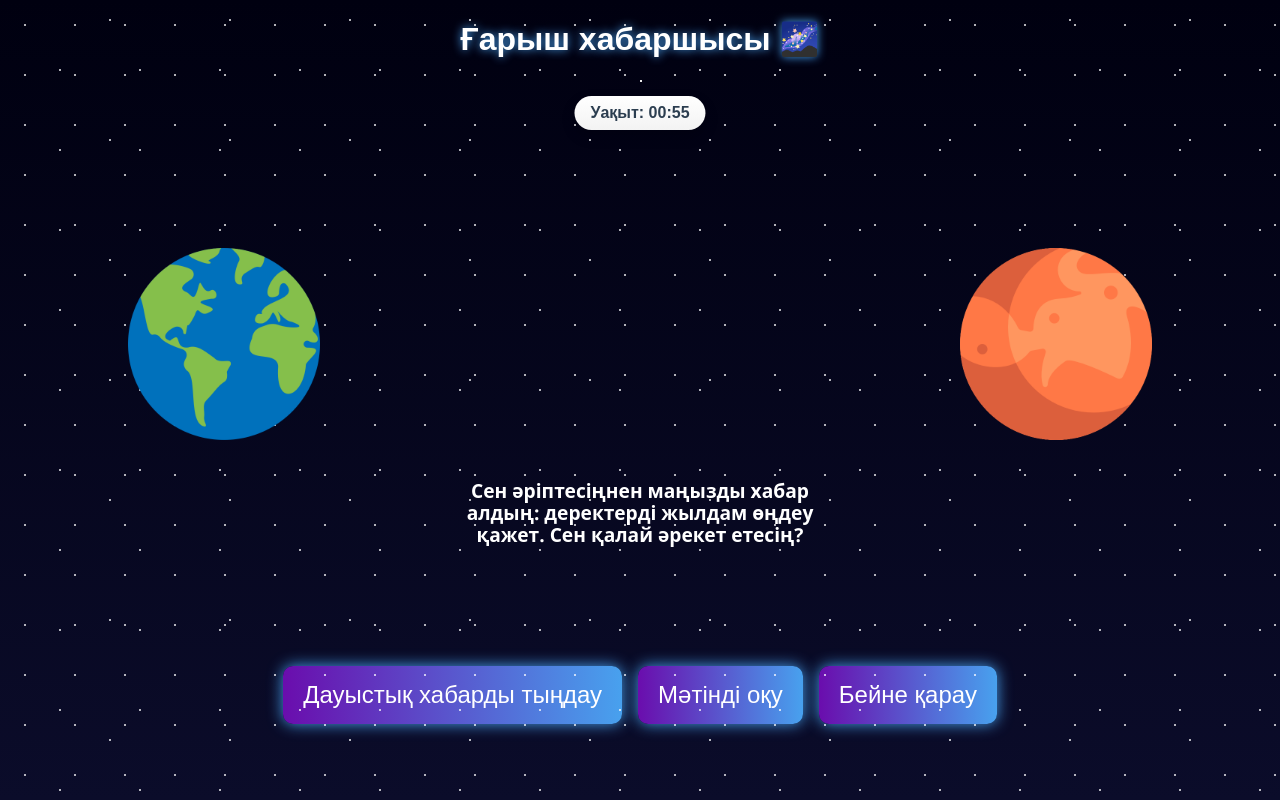
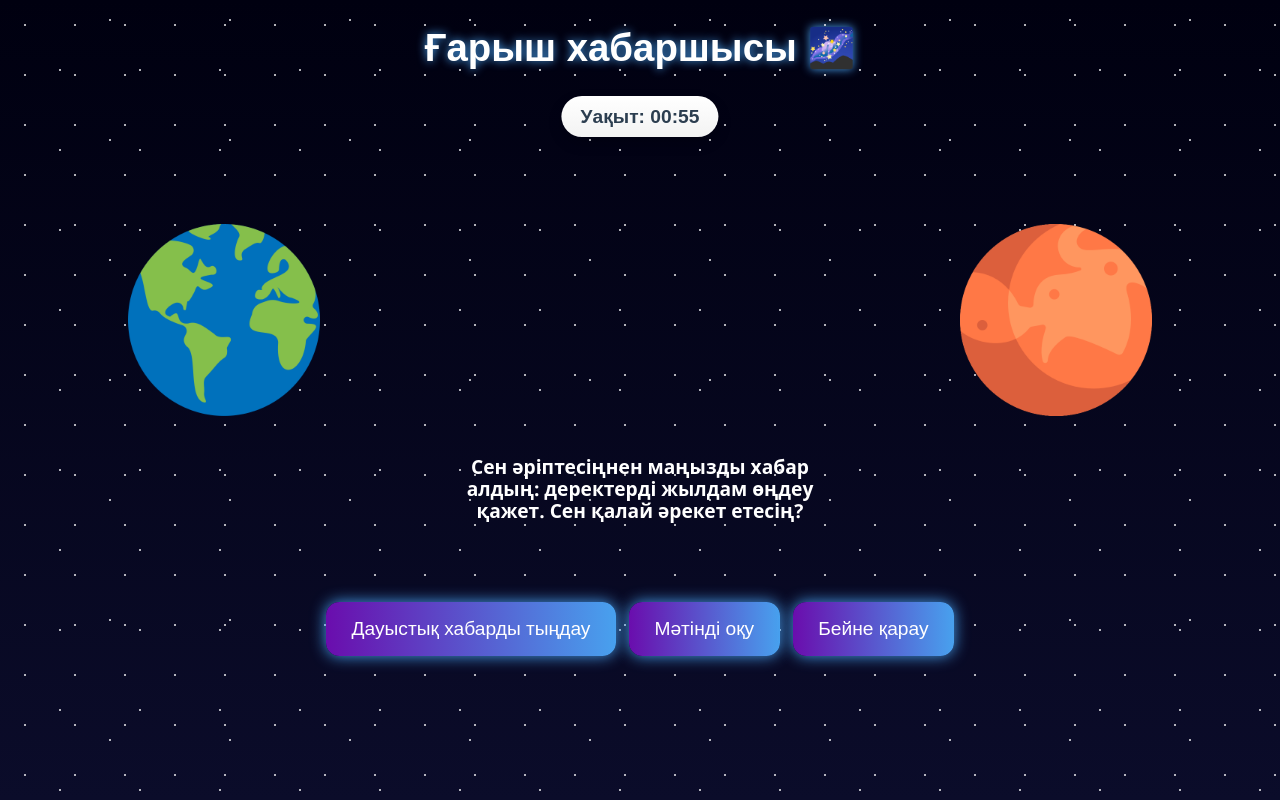
Before and after one commit to Re1otsu/Flask-App-Railway, a Flask app: page /game3 in a window 1280 px wide. Run offline with Flask 3, Linux system fonts and the light colour scheme; a user stored in the database is signed in; data that the repository does not hold is empty.

Commit message:
прогресс

```diff
--- a/static/css/game3.css
+++ b/static/css/game3.css
@@ -7,6 +7,8 @@ body {
   overflow-x: hidden;
   position: relative;
   height: 100vh;
+  width: 100vw;
+  font-size: 1.5vw;
 }
 
 /* ===== Звёздное небо ===== */
@@ -27,7 +29,6 @@ body::before {
 
 
 h1 {
-  font-size: 2.2rem;
   text-shadow: 0 0 10px #48a1ee;
   margin-top: 20px;
 }
@@ -35,7 +36,7 @@ h1 {
 /* ===== Звёздное небо ===== */
 .space {
   position: relative;
-  height: 65vh;
+  height: 60vh;
   width: 100%;
   overflow: hidden;
   z-index: 1;
@@ -101,24 +102,25 @@ h1 {
 .choices {
   display: flex;
   justify-content: center;
-  gap: 1em;
-  bottom: 10vh;
+  gap: 1vw;
+  bottom: 2vh;
 }
 
 .choices button {
-  font-size: 1.5rem;
-  padding: 15px 20px;
+  font-size: 1.5vw;
+  padding: 2vh 2vw;
   border: none;
-  border-radius: 10px;
+  border-radius: 0.7em;
   cursor: pointer;
   background: linear-gradient(90deg, #6a0dad, #48a1ee);
   color: white;
   box-shadow: 0 0 15px #48a1ee;
   transition: transform 0.2s, box-shadow 0.3s;
+  transform: translateY(-5vh);
 }
 
 .choices button:hover {
-  transform: scale(1.1);
+  transform: translateY(-5vh)scale(1.1);
   box-shadow: 0 0 25px #fff;
 }
 
```
